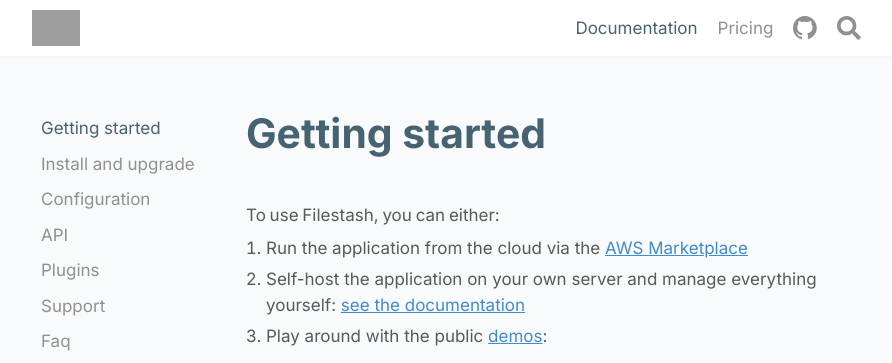
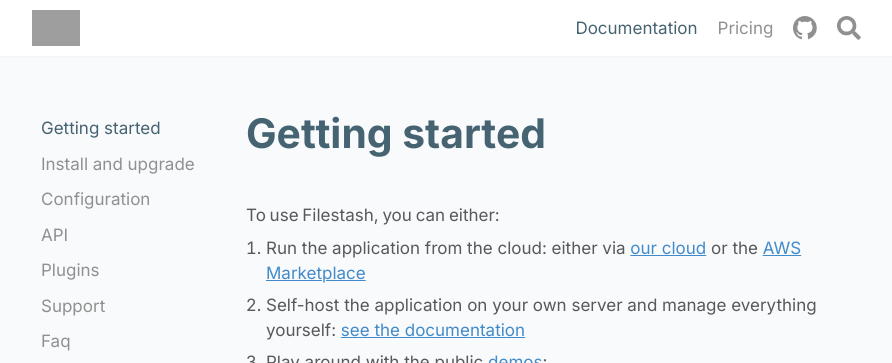
Before and after one commit to mickael-kerjean/filestash-website, a Jekyll site: the page built from _docs/index.md, in a window 1280 px wide and 900 px high, cut to the strip 0-363 px from the top of the window. Shown: the whole strip, without its empty margins (189-1081 px from the left). Built offline with Jekyll 4.4.1, drawn with Linux system fonts in a browser that asks for light colours; grey boxes are pictures that could not be loaded.

Commit message:
content update

```diff
--- a/_docs/index.md
+++ b/_docs/index.md
@@ -10,7 +10,7 @@
 ---
 
 To use Filestash, you can either:
-1. Run the application from the cloud via the [AWS Marketplace](/install-cloud.html)
+1. Run the application from the cloud: either via [our cloud](/redirect.html?origin=doc::cloud&url=https://buy.stripe.com/7sIdSe9mCetEgPSeUW) or the [AWS Marketplace](/install-cloud.html)
 2. Self-host the application on your own server and manage everything yourself: [see the documentation](/docs/install-and-upgrade/?release=agpl)
 3. Play around with the public [demos](https://demo.filestash.app):
 
```
Also changed, not shown: pricing.md (+4 -4 lines).
